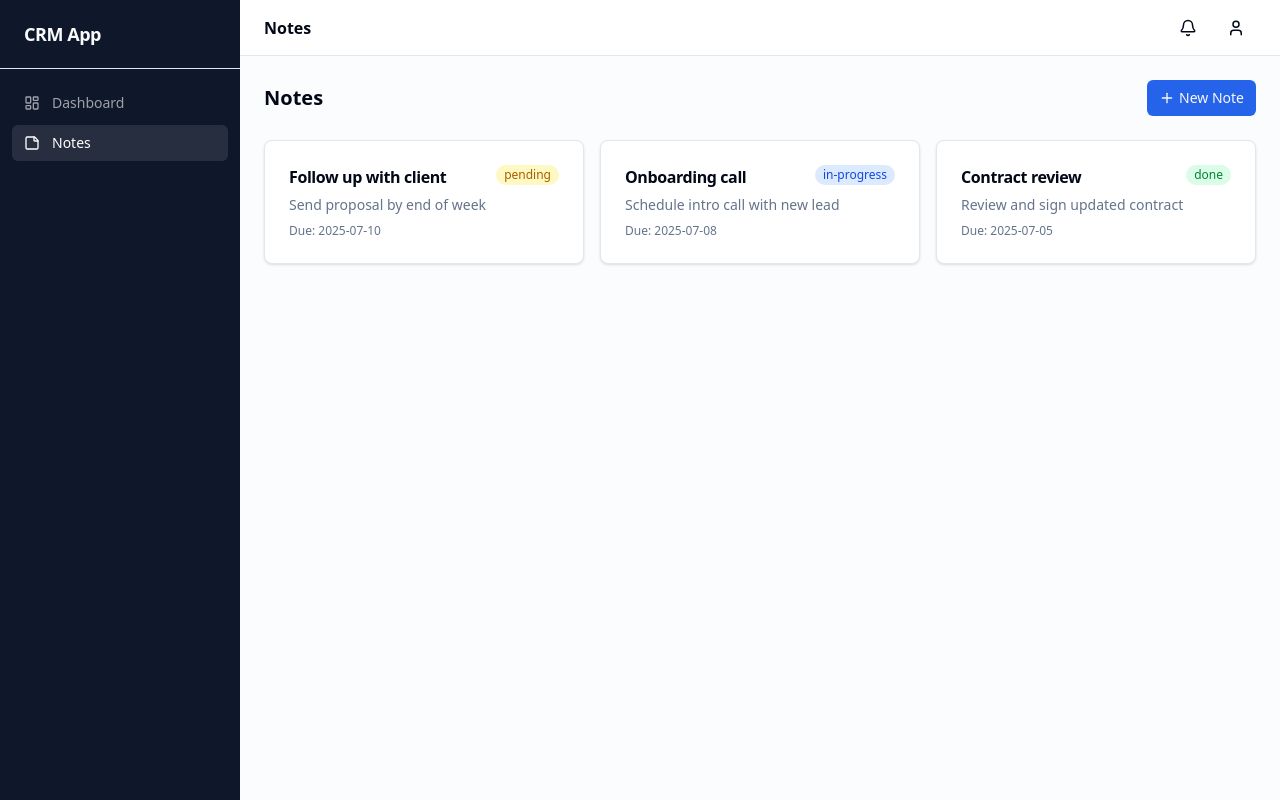
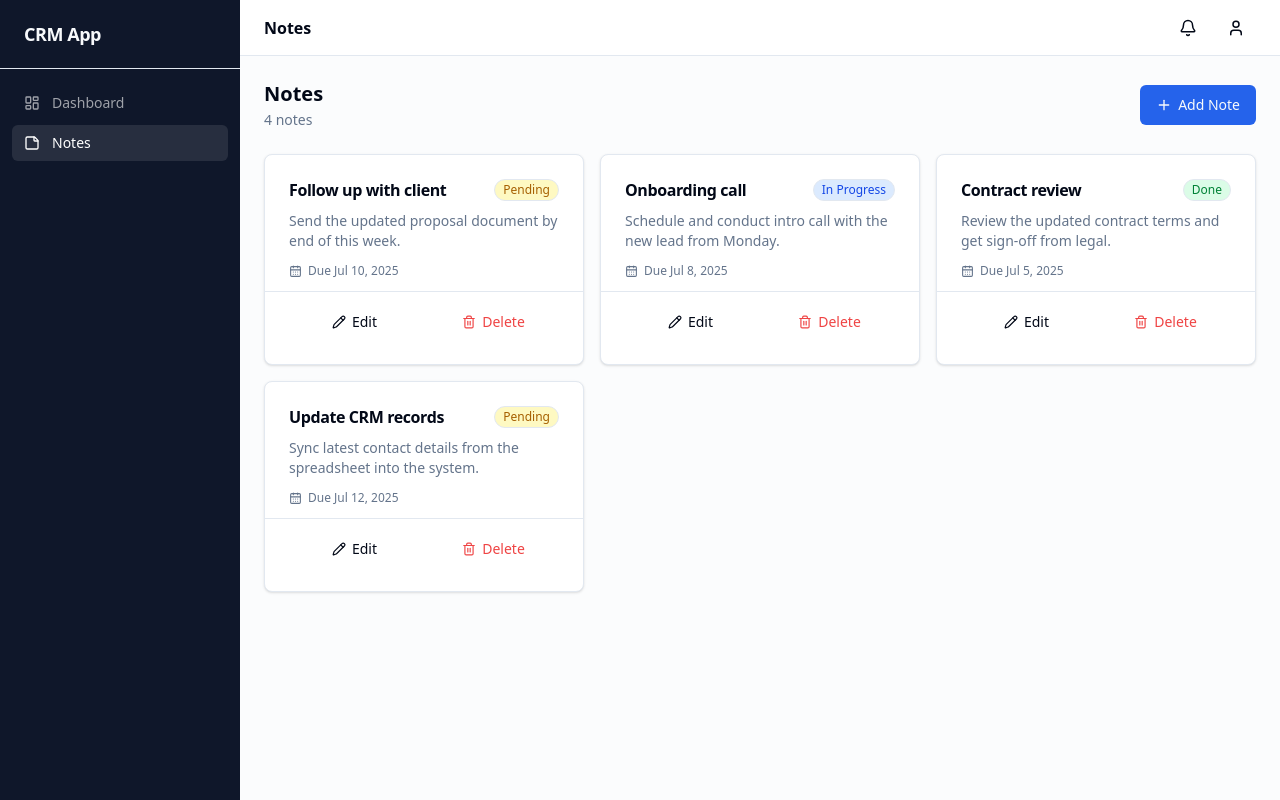
Before and after one commit to Nevindiiii/CFSE-paper, a React (Vite) app in the folder frontend/: page /notes in a window 1280 px wide. Built offline with nearby package versions, Linux system fonts and the light colour scheme.

Commit message:
Refactor NotesPage component to enhance note management with improved UI, validation, and modal functionality

```diff
--- a/frontend/src/pages/NotesPage.tsx
+++ b/frontend/src/pages/NotesPage.tsx
@@ -1,48 +1,233 @@
-import { Plus } from 'lucide-react'
+import { useState } from 'react'
+import { Plus, Pencil, Trash2, CalendarDays, StickyNote } from 'lucide-react'
 import { Button } from '@/components/ui/button'
-import { Card, CardHeader, CardTitle, CardDescription, CardContent } from '@/components/ui/card'
+import { Card, CardHeader, CardTitle, CardDescription, CardContent, CardFooter } from '@/components/ui/card'
+import { Input } from '@/components/ui/input'
+import { Label } from '@/components/ui/label'
 
-const mockNotes = [
-  { id: '1', title: 'Follow up with client', description: 'Send proposal by end of week', status: 'pending', dueDate: '2025-07-10' },
-  { id: '2', title: 'Onboarding call', description: 'Schedule intro call with new lead', status: 'in-progress', dueDate: '2025-07-08' },
-  { id: '3', title: 'Contract review', description: 'Review and sign updated contract', status: 'done', dueDate: '2025-07-05' },
+type Status = 'pending' | 'in-progress' | 'done'
+
+interface Note {
+  id: string
+  title: string
+  description: string
+  status: Status
+  dueDate: string
+}
+
+const initialNotes: Note[] = [
+  { id: '1', title: 'Follow up with client', description: 'Send the updated proposal document by end of this week.', status: 'pending', dueDate: '2025-07-10' },
+  { id: '2', title: 'Onboarding call', description: 'Schedule and conduct intro call with the new lead from Monday.', status: 'in-progress', dueDate: '2025-07-08' },
+  { id: '3', title: 'Contract review', description: 'Review the updated contract terms and get sign-off from legal.', status: 'done', dueDate: '2025-07-05' },
+  { id: '4', title: 'Update CRM records', description: 'Sync latest contact details from the spreadsheet into the system.', status: 'pending', dueDate: '2025-07-12' },
 ]
 
-const statusStyles: Record<string, string> = {
-  pending: 'bg-yellow-100 text-yellow-700',
-  'in-progress': 'bg-blue-100 text-blue-700',
-  done: 'bg-green-100 text-green-700',
+const statusConfig: Record<Status, { label: string; className: string }> = {
+  pending:     { label: 'Pending',     className: 'bg-yellow-100 text-yellow-700 border border-yellow-200' },
+  'in-progress': { label: 'In Progress', className: 'bg-blue-100 text-blue-700 border border-blue-200' },
+  done:        { label: 'Done',        className: 'bg-green-100 text-green-700 border border-green-200' },
 }
 
+const emptyForm = { title: '', description: '', status: 'pending' as Status, dueDate: '' }
+
+interface FormErrors { title?: string; dueDate?: string }
+
 export default function NotesPage() {
+  const [notes, setNotes] = useState<Note[]>(initialNotes)
+  const [showModal, setShowModal] = useState(false)
+  const [editingNote, setEditingNote] = useState<Note | null>(null)
+  const [form, setForm] = useState(emptyForm)
+  const [errors, setErrors] = useState<FormErrors>({})
+  const [deleteId, setDeleteId] = useState<string | null>(null)
+
+  const openAdd = () => {
+    setEditingNote(null)
+    setForm(emptyForm)
+    setErrors({})
+    setShowModal(true)
+  }
+
+  const openEdit = (note: Note) => {
+    setEditingNote(note)
+    setForm({ title: note.title, description: note.description, status: note.status, dueDate: note.dueDate })
+    setErrors({})
+    setShowModal(true)
+  }
+
+  const validate = (): FormErrors => {
+    const e: FormErrors = {}
+    if (!form.title.trim()) e.title = 'Title is required'
+    if (!form.dueDate) e.dueDate = 'Due date is required'
+    return e
+  }
+
+  const handleSave = () => {
+    const v = validate()
+    if (Object.keys(v).length > 0) return setErrors(v)
+    if (editingNote) {
+      setNotes(prev => prev.map(n => n.id === editingNote.id ? { ...editingNote, ...form } : n))
+    } else {
+      setNotes(prev => [...prev, { id: Date.now().toString(), ...form }])
+    }
+    setShowModal(false)
+  }
+
+  const handleDelete = (id: string) => {
+    setNotes(prev => prev.filter(n => n.id !== id))
+    setDeleteId(null)
+  }
+
+  const handleChange = (e: React.ChangeEvent<HTMLInputElement | HTMLTextAreaElement | HTMLSelectElement>) => {
+    const { name, value } = e.target
+    setForm(prev => ({ ...prev, [name]: value }))
+    if (errors[name as keyof FormErrors]) setErrors(prev => ({ ...prev, [name]: undefined }))
+  }
+
+  const formatDate = (d: string) =>
+    d ? new Date(d).toLocaleDateString('en-US', { month: 'short', day: 'numeric', year: 'numeric' }) : '—'
+
   return (
     <div className="space-y-6">
+
+      {/* Header */}
       <div className="flex items-center justify-between">
-        <h2 className="text-xl font-semibold">Notes</h2>
-        <Button size="sm">
-          <Plus size={16} className="mr-1" />
-          New Note
+        <div>
+          <h2 className="text-xl font-semibold text-foreground">Notes</h2>
+          <p className="text-sm text-muted-foreground mt-0.5">{notes.length} note{notes.length !== 1 ? 's' : ''}</p>
+        </div>
+        <Button onClick={openAdd}>
+          <Plus size={16} className="mr-1.5" />
+          Add Note
         </Button>
       </div>
 
+      {/* Empty state */}
+      {notes.length === 0 && (
+        <div className="flex flex-col items-center justify-center py-20 text-center">
+          <div className="w-14 h-14 rounded-full bg-muted flex items-center justify-center mb-4">
+            <StickyNote size={24} className="text-muted-foreground" />
+          </div>
+          <p className="font-medium text-foreground">No notes yet</p>
+          <p className="text-sm text-muted-foreground mt-1">Click "Add Note" to create your first one.</p>
+        </div>
+      )}
+
+      {/* Notes grid */}
       <div className="grid grid-cols-1 sm:grid-cols-2 lg:grid-cols-3 gap-4">
-        {mockNotes.map(note => (
-          <Card key={note.id}>
-            <CardHeader className="pb-2">
-              <div className="flex items-start justify-between gap-2">
-                <CardTitle className="text-base">{note.title}</CardTitle>
-                <span className={`text-xs px-2 py-0.5 rounded-full font-medium whitespace-nowrap ${statusStyles[note.status]}`}>
-                  {note.status}
-                </span>
+        {notes.map(note => {
+          const { label, className } = statusConfig[note.status]
+          return (
+            <Card key={note.id} className="flex flex-col hover:shadow-md transition-shadow">
+              <CardHeader className="pb-3">
+                <div className="flex items-start justify-between gap-2">
+                  <CardTitle className="text-base leading-snug">{note.title}</CardTitle>
+                  <span className={`shrink-0 text-xs px-2 py-0.5 rounded-full font-medium ${className}`}>
+                    {label}
+                  </span>
+                </div>
+                <CardDescription className="line-clamp-2 mt-1">{note.description || 'No description'}</CardDescription>
+              </CardHeader>
+
+              <CardContent className="pb-3 mt-auto">
+                <div className="flex items-center gap-1.5 text-xs text-muted-foreground">
+                  <CalendarDays size={13} />
+                  <span>Due {formatDate(note.dueDate)}</span>
+                </div>
+              </CardContent>
+
+              <CardFooter className="pt-0 gap-2 border-t">
+                <Button variant="ghost" size="sm" className="flex-1 mt-3" onClick={() => openEdit(note)}>
+                  <Pencil size={14} className="mr-1.5" />
+                  Edit
+                </Button>
+                <Button variant="ghost" size="sm" className="flex-1 mt-3 text-destructive hover:text-destructive hover:bg-destructive/10" onClick={() => setDeleteId(note.id)}>
+                  <Trash2 size={14} className="mr-1.5" />
+                  Delete
+                </Button>
+              </CardFooter>
+            </Card>
+          )
+        })}
+      </div>
+
+      {/* Add / Edit Modal */}
+      {showModal && (
+        <div className="fixed inset-0 z-50 flex items-center justify-center bg-black/40 px-4">
+          <Card className="w-full max-w-md shadow-xl">
+            <CardHeader>
+              <CardTitle>{editingNote ? 'Edit Note' : 'New Note'}</CardTitle>
+              <CardDescription>{editingNote ? 'Update the note details below.' : 'Fill in the details for your new note.'}</CardDescription>
+            </CardHeader>
+            <CardContent className="space-y-4">
+
+              <div className="space-y-1.5">
+                <Label htmlFor="title">Title</Label>
+                <Input
+                  id="title" name="title" placeholder="Note title"
+                  value={form.title} onChange={handleChange}
+                  className={errors.title ? 'border-destructive focus-visible:ring-destructive' : ''}
+                />
+                {errors.title && <p className="text-xs text-destructive">{errors.title}</p>}
               </div>
-              <CardDescription>{note.description}</CardDescription>
+
+              <div className="space-y-1.5">
+                <Label htmlFor="description">Description</Label>
+                <textarea
+                  id="description" name="description" placeholder="Add a description…"
+                  value={form.description} onChange={handleChange} rows={3}
+                  className="flex w-full rounded-md border border-input bg-background px-3 py-2 text-sm placeholder:text-muted-foreground focus-visible:outline-none focus-visible:ring-2 focus-visible:ring-ring resize-none"
+                />
+              </div>
+
+              <div className="grid grid-cols-2 gap-4">
+                <div className="space-y-1.5">
+                  <Label htmlFor="status">Status</Label>
+                  <select
+                    id="status" name="status" value={form.status} onChange={handleChange}
+                    className="flex h-10 w-full rounded-md border border-input bg-background px-3 py-2 text-sm focus-visible:outline-none focus-visible:ring-2 focus-visible:ring-ring"
+                  >
+                    <option value="pending">Pending</option>
+                    <option value="in-progress">In Progress</option>
+                    <option value="done">Done</option>
+                  </select>
+                </div>
+
+                <div className="space-y-1.5">
+                  <Label htmlFor="dueDate">Due Date</Label>
+                  <Input
+                    id="dueDate" name="dueDate" type="date"
+                    value={form.dueDate} onChange={handleChange}
+                    className={errors.dueDate ? 'border-destructive focus-visible:ring-destructive' : ''}
+                  />
+                  {errors.dueDate && <p className="text-xs text-destructive">{errors.dueDate}</p>}
+                </div>
+              </div>
+
+            </CardContent>
+            <CardFooter className="gap-3">
+              <Button variant="outline" className="flex-1" onClick={() => setShowModal(false)}>Cancel</Button>
+              <Button className="flex-1" onClick={handleSave}>{editingNote ? 'Save changes' : 'Add Note'}</Button>
+            </CardFooter>
+          </Card>
+        </div>
+      )}
+
+      {/* Delete Confirm Modal */}
+      {deleteId && (
+        <div className="fixed inset-0 z-50 flex items-center justify-center bg-black/40 px-4">
+          <Card className="w-full max-w-sm shadow-xl">
+            <CardHeader>
+              <CardTitle>Delete note?</CardTitle>
+              <CardDescription>This action cannot be undone.</CardDescription>
             </CardHeader>
-            <CardContent>
-              <p className="text-xs text-muted-foreground">Due: {note.dueDate}</p>
-            </CardContent>
+            <CardFooter className="gap-3">
+              <Button variant="outline" className="flex-1" onClick={() => setDeleteId(null)}>Cancel</Button>
+              <Button variant="destructive" className="flex-1" onClick={() => handleDelete(deleteId)}>Delete</Button>
+            </CardFooter>
           </Card>
-        ))}
-      </div>
+        </div>
+      )}
+
     </div>
   )
 }
```
